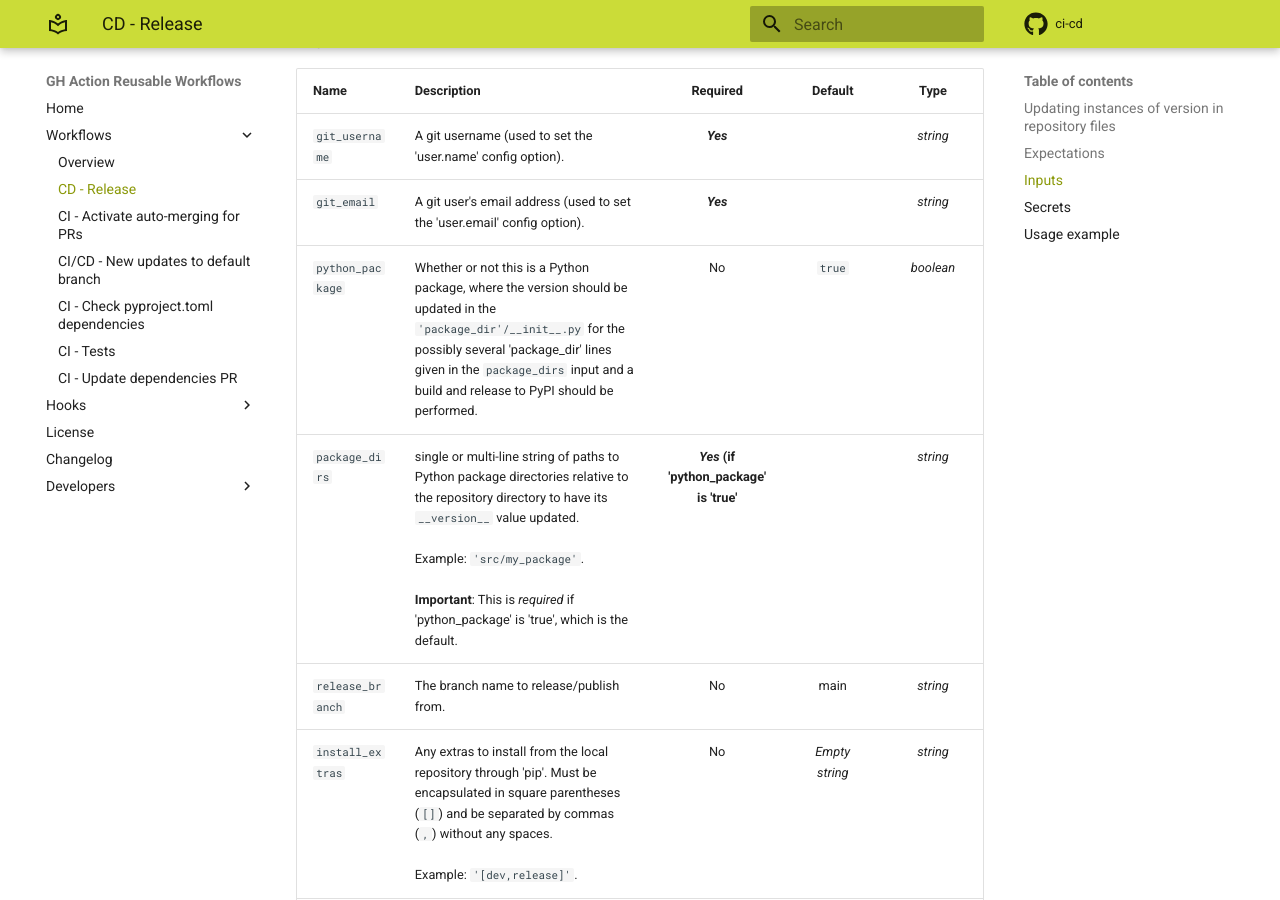
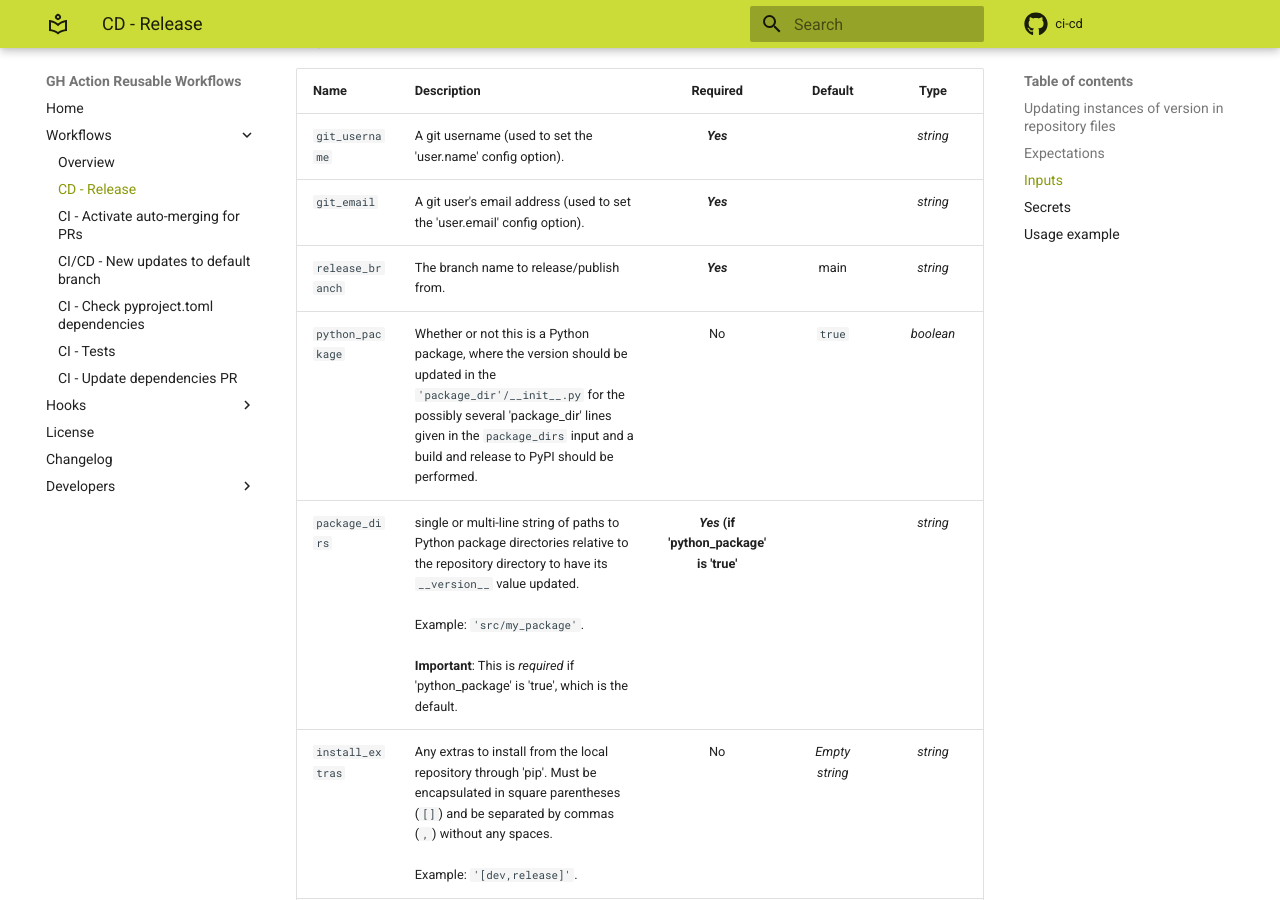
Before and after one commit to SemanticMatter/ci-cd, an MkDocs documentation site: the page built from docs/workflows/cd_release.md, in a window 1280 px wide and 900 px high, scrolled down 2013 px. Built offline with MkDocs 1.6.1 and Material for MkDocs 9.7.7, drawn with Linux system fonts in a browser that asks for light colours; comment, search, counter and statistics services are not loaded; the version menu is left out.

Commit message:
Use GitHub usernames in changelogs for releases (#115)
Use changelog generator directly from docker hub.

Transitioning to using changelog generator directly from docker hub
requires more explicit parsing of the options for the changelog
generator.

Make `release_branch` a required input.

Remove all usage of CharMixer/auto-changelog-action.

Add --usernames-as-github-logins to changelog gen.

```diff
--- a/docs/workflows/cd_release.md
+++ b/docs/workflows/cd_release.md
@@ -67,9 +67,9 @@
 |:--- |:--- |:---:|:---:|:---:|
 | `git_username` | A git username (used to set the 'user.name' config option). | **_Yes_** | | _string_ |
 | `git_email` | A git user's email address (used to set the 'user.email' config option). | **_Yes_** | | _string_ |
+| `release_branch` | The branch name to release/publish from. | **_Yes_** | main | _string_ |
 | `python_package` | Whether or not this is a Python package, where the version should be updated in the `'package_dir'/__init__.py` for the possibly several 'package_dir' lines given in the `package_dirs` input and a build and release to PyPI should be performed. | No | `true` | _boolean_ |
 | `package_dirs` |  single or multi-line string of paths to Python package directories relative to the repository directory to have its `__version__` value updated.</br></br>Example: `'src/my_package'`.</br></br>**Important**: This is _required_ if 'python_package' is 'true', which is the default. | **_Yes_ (if 'python_package' is 'true'** | | _string_ |
-| `release_branch` | The branch name to release/publish from. | No | main | _string_ |
 | `install_extras` | Any extras to install from the local repository through 'pip'. Must be encapsulated in square parentheses (`[]`) and be separated by commas (`,`) without any spaces.</br></br>Example: `'[dev,release]'`. | No | _Empty string_ | _string_ |
 | `relative` | Whether or not to use install the local Python package(s) as an editable. | No | `false` | _boolean_ |
 | `python_version_build` | The Python version to use for the workflow when building the package. | No | 3.9 | _string_ |
```
Also changed, not shown: 2 other files.
